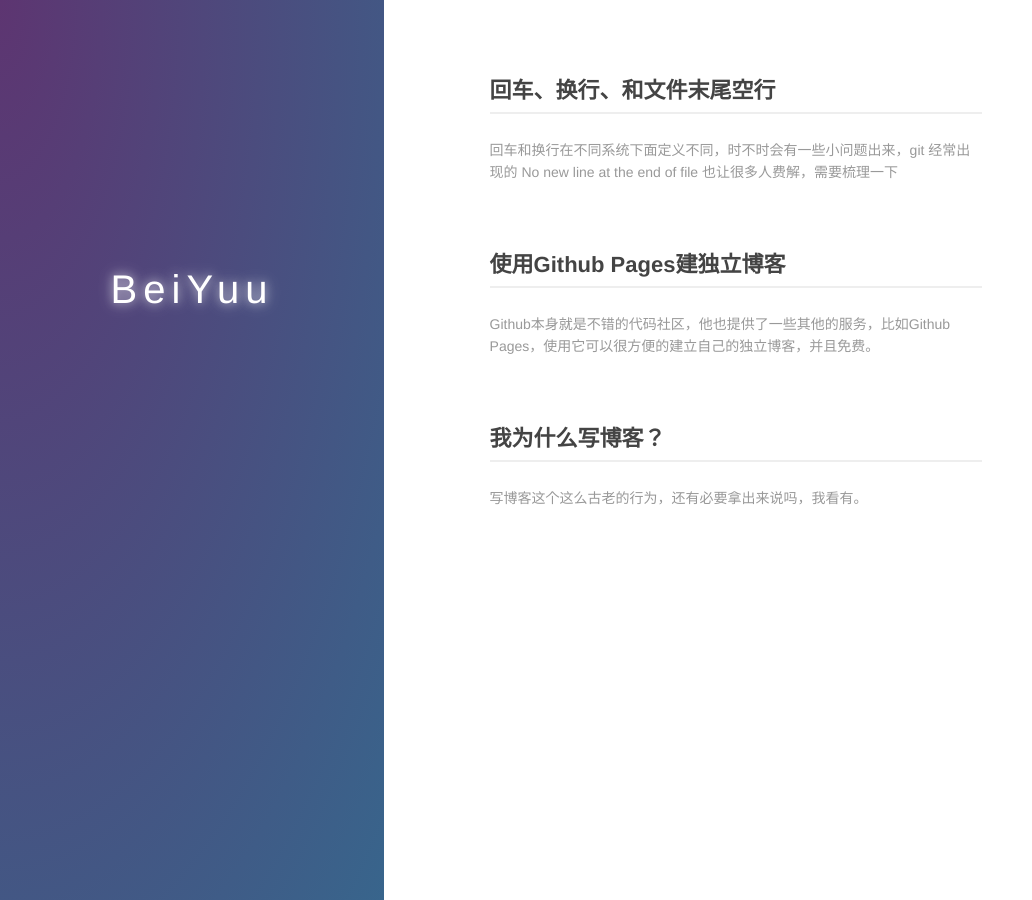
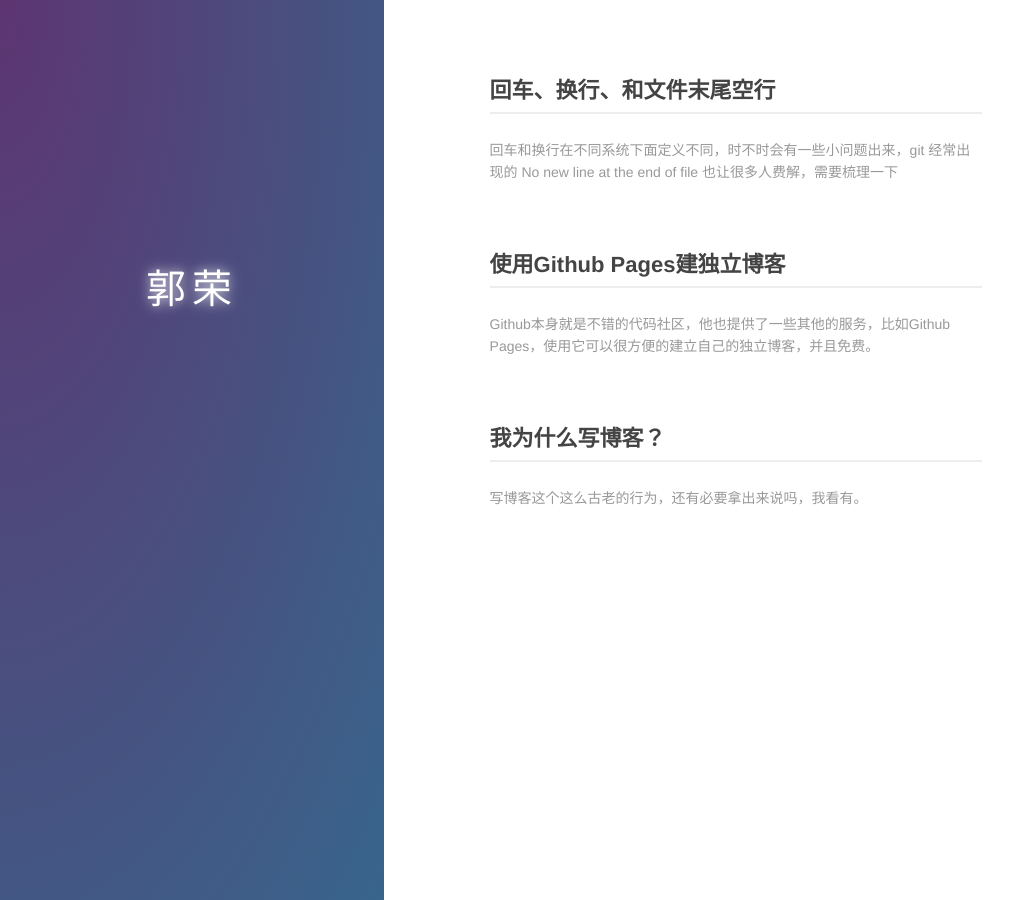
Before and after one commit to luoguorong/blog, a Jekyll site: the page built from index.md, in a window 1280 px wide. Shown: the whole page, without its empty margins (0-1032 px from the left). Built offline with Jekyll 4.4.1, drawn with Linux system fonts in a browser that asks for light colours.

Commit message:
change
change

```diff
--- a/index.md
+++ b/index.md
@@ -6,10 +6,7 @@ layout: default
   <div class="index-wrapper">
     <div class="aside">
       <div class="info-card">
-        <h1>BeiYuu</h1>
-        <a href="http://weibo.com/beiyuu/" target="_blank"><img src="http://www.weibo.com/favicon.ico" alt="" width="25"/></a>
-        <a href="http://www.douban.com/people/beiyuu/" target="_blank"><img src="http://www.douban.com/favicon.ico" alt="" width="22"/></a>
-        <a href="http://instagram.com/beiyuu/" target="_blank"><img src="http://d36xtkk24g8jdx.cloudfront.net/bluebar/00c6602/images/ico/favicon.ico" alt="" width="22"/></a>
+        <h1>郭荣</h1>
       </div>
       <div id="particles-js"></div>
     </div>
```
